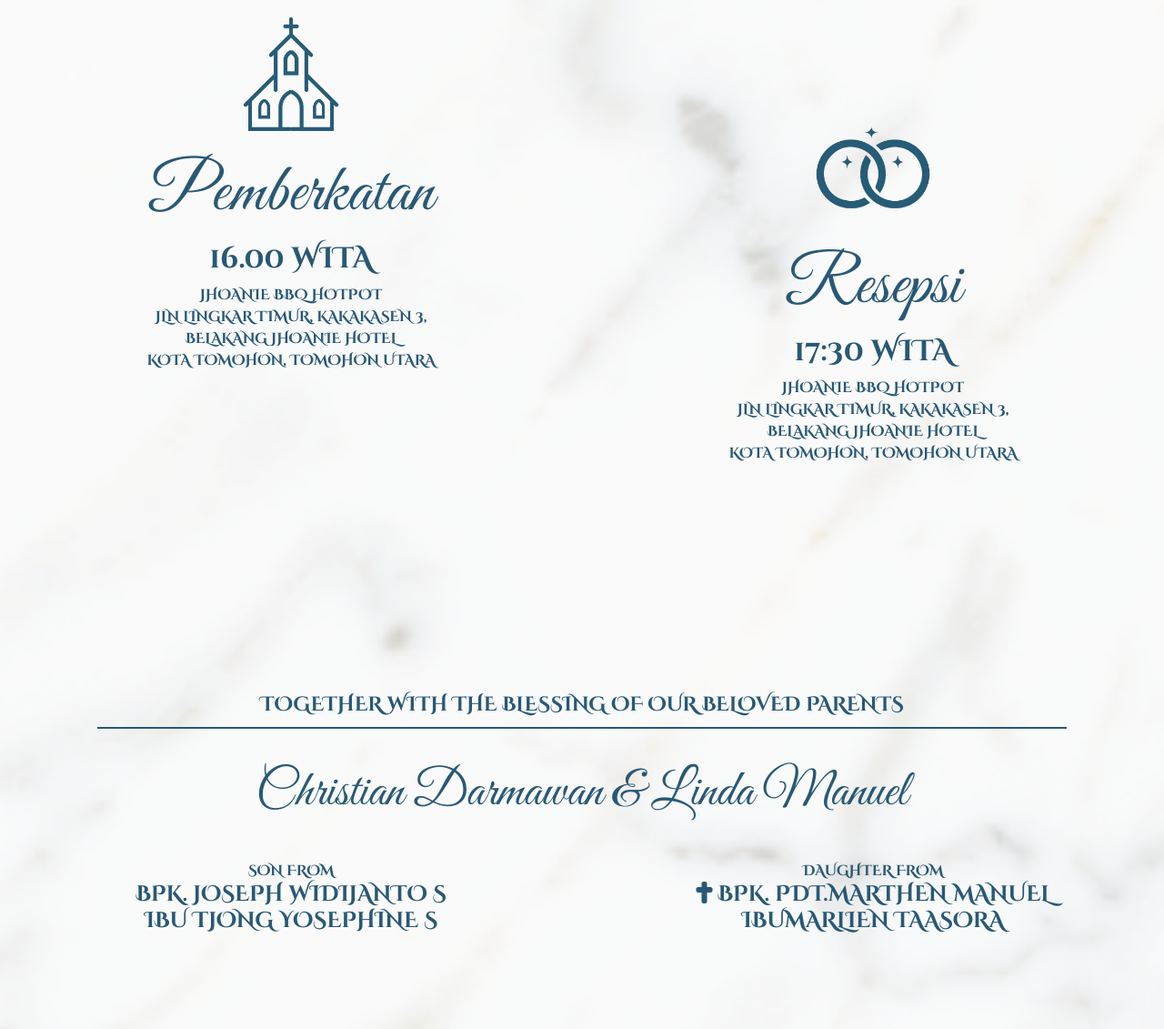
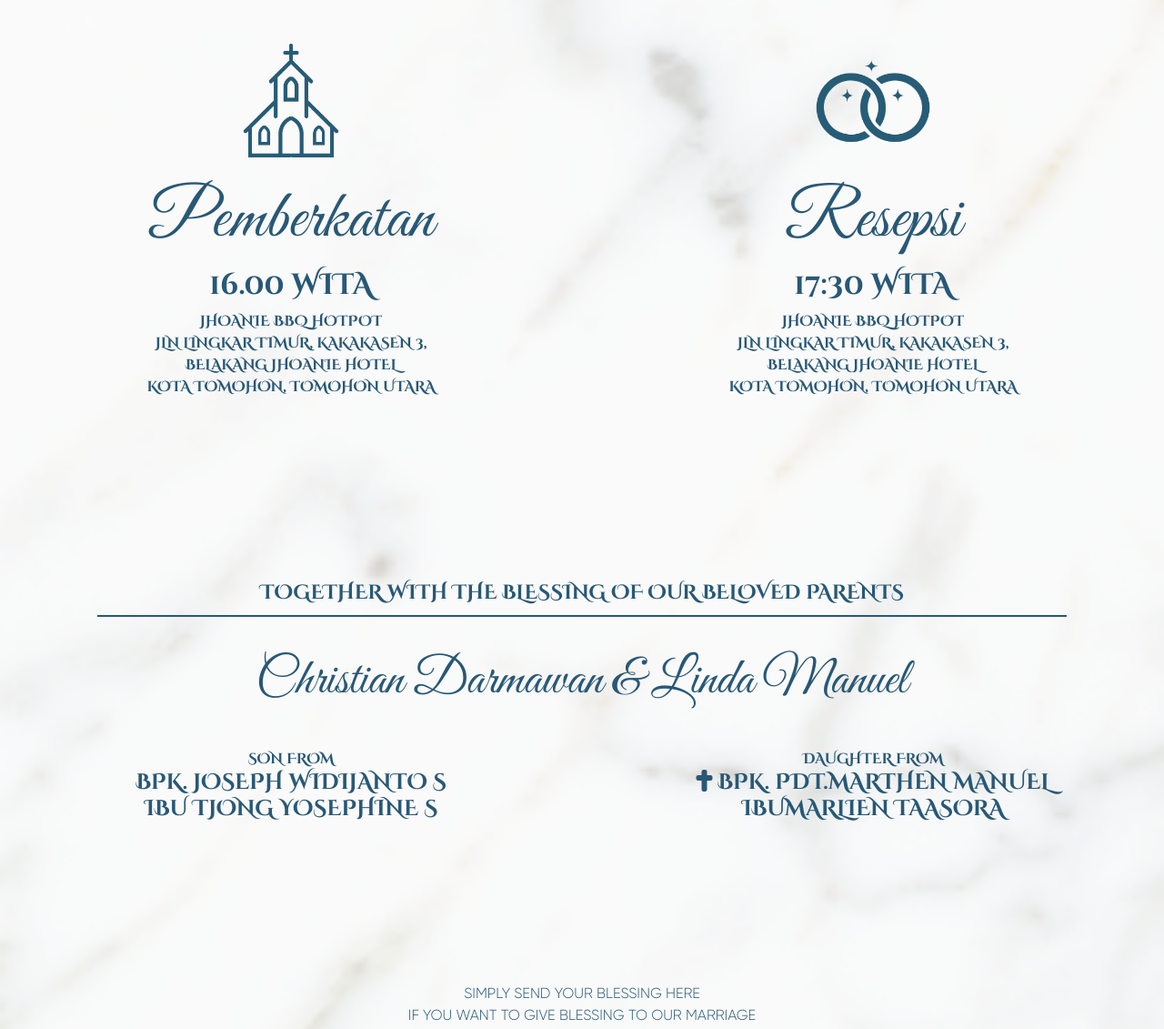
Before and after one commit to chrisandlinda/invitation, a plain HTML site: page index.html in a window 1280 px wide. Shown: the part 1120-2251 px from the top of the page at 91% size. Drawn offline with Linux system fonts and the light colour scheme.

Commit message:
Tidy margin and desktop orientation

```diff
--- a/index.html
+++ b/index.html
@@ -54,10 +54,10 @@
 	</head>
 	<body class="container-fluid body-custom fade-in-image pt-5">
 		<div class="row">
-			<div class="col-4">
+			<div class="col-4 offset-lg-1 col-lg-4">
 				<img class="img-fluid" src="assets/flower-top-left.png">
 			</div>
-			<div class="col-7 text-right mb-5" style="font-size:20px; margin-top: 100px">
+			<div class="col-7 col-lg-6 text-right mb-5" style="font-size:20px; margin-top: 100px">
 				<div class="pt-5 mt-5 pb-3 gilroy">
 					Dan mereka keduanya akan menjadi satu daging, jadi
 					mereka tidak lagi menjadi dua orang, melainkan satu. Oleh
@@ -80,7 +80,7 @@
 			<div class="col-12 text-center mb-5">
 				<h4 id="header-information" class="text-center cinzel-medium">HARAP HADIR TEPAT WAKTU WAKTU KARENA ACARA<br>DIADAKAN SESUAI JAM YANG TERTERA DIUNDANGAN</h4>
 			</div>
-			<div class="col-12 col-lg-6 text-center cinzel-medium mt-5">
+			<div class="col-12 col-lg-6 text-center cinzel-medium mt-5" style="margin-bottom: 150px;">
 				<img class="img-fluid mb-2" style="height: 125px;" src="assets/church.png" alt="">
 				<h1 class="great-vibes mt-3" style="font-size: 75px;">Pemberkatan</h1>
 				<h2 class="cinzel-medium">16.00 WITA</h2>
@@ -89,7 +89,7 @@
 				BELAKANG JHOANIE HOTEL<br>
 				KOTA TOMOHON, TOMOHON UTARA<br>
 			</div>
-			<div class="col-12 col-lg-6 text-center cinzel-medium" style="margin-top: 150px;">
+			<div class="col-12 col-lg-6 text-center cinzel-medium mt-5" style="margin-bottom: 100px;">
 				<img class="img-fluid mb-2" style="height: 125px;" src="assets/ring.png" alt="">
 				<h1 class="great-vibes mt-3" style="font-size: 75px;">Resepsi</h1>
 				<h2 class="cinzel-medium">17:30 WITA</h2>
@@ -99,7 +99,7 @@
 				KOTA TOMOHON, TOMOHON UTARA<br>
 			</div>
 		</div>
-		<div class="row" style="margin-top: 200px;">
+		<div class="row">
 			<div class="offset-1 col-10 text-center mt-5 pb-2 mb-4 cinzel-medium" style="border-bottom: 2px solid #285876; font-size: 22px;">
 				TOGETHER WITH THE BLESSING OF OUR BELOVED PARENTS
 			</div>
```
